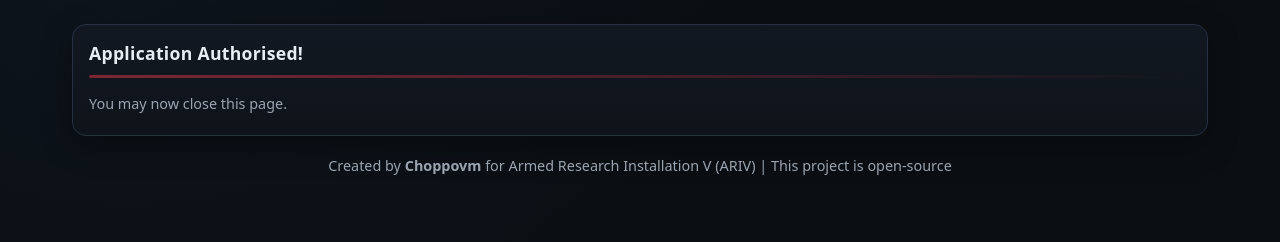
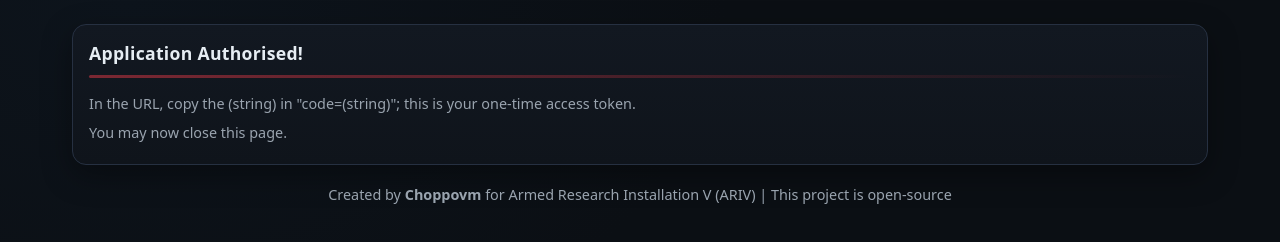
Before and after one commit to Choppovm/deprecated_ariv, a plain HTML site: page redirect.html in a window 1280 px wide. Drawn offline with Linux system fonts and the light colour scheme.

Commit message:
Update redirect.html

```diff
--- a/redirect.html
+++ b/redirect.html
@@ -37,6 +37,7 @@
     <div class="card">
       <h2>Application Authorised!</h2>
       <div class="bar"></div>
+      <label>In the URL, copy the (string) in "code=(string)"; this is your one-time access token.</label>
       <label>You may now close this page.</label>
     </div>
     <div class="footer">Created by <b>Choppovm</b> for Armed Research Installation V (ARIV) | This project is open-source</div>
```
